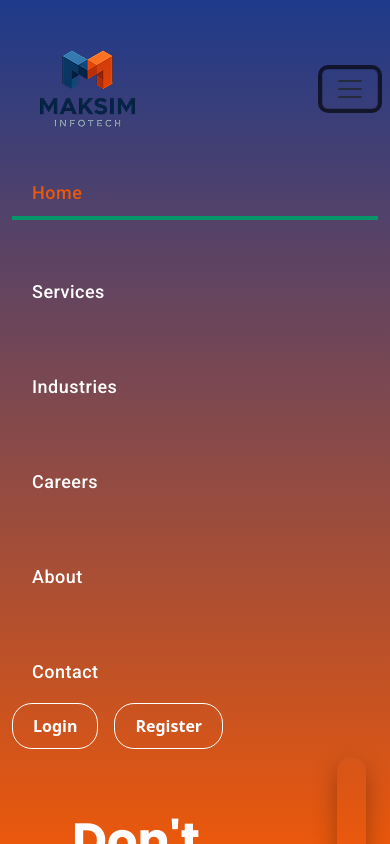
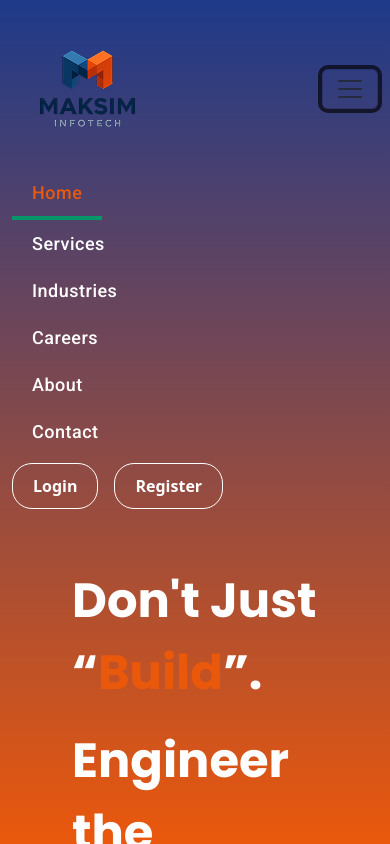
Before and after one commit to shivaramagiri/maksim, a React (Create React App) app: page / in a window 390 px wide. Both pictures are taken after a click on the button "Toggle navigation". Shown: the top 844 px of the page. Built offline with nearby package versions, Linux system fonts and the light colour scheme; grey boxes are pictures that could not be loaded.

Commit message:
responsive changes added

```diff
--- a/src/App.js
+++ b/src/App.js
@@ -9,7 +9,7 @@ function App() {
     <div className="App gap-5 mb-5">
       <Header />
       <div className="px-4">
-        <div className="d-flex justify-content-between">
+        <div className="d-flex flex-column flex-lg-row justify-content-between align-items-center">
           <div className="flex-grow m-5">
             <div className="content">
               <p className="p-heading">
--- a/src/App.scss
+++ b/src/App.scss
@@ -53,3 +53,11 @@ body {
   width: 70%; /* Adjust size as needed */
   height: 70%;
 }
+
+@media (max-width: 991px) {
+  .video-frame {
+    max-width: 100%;
+    width: 100%;
+    height: auto;
+  }
+}
--- a/src/layout/header/Header.jsx
+++ b/src/layout/header/Header.jsx
@@ -29,7 +29,7 @@ export default function Header() {
           </button>
 
           <div className="collapse navbar-collapse" id="navbarSupportedContent">
-            <ul className="navbar-nav me-auto mb-2 mb-lg-0 gap-5">
+            <ul className="navbar-nav me-auto mb-2 mb-lg-0 gap-md-5">
               {navItems.map((item) => (
                 <li key={item} className="nav-item">
                   <a
@@ -42,9 +42,7 @@ export default function Header() {
                 </li>
               ))}
             </ul>
-          </div>
-
-          <div className="d-flex gap-3">
+             <div className="d-flex gap-3">
             <button className="btn btn-outline-primary" type="button">
               Login
             </button>
@@ -52,6 +50,9 @@ export default function Header() {
               Register
             </button>
           </div>
+          </div>
+
+
         </div>
       </nav>
     </header>
--- a/src/layout/header/Header.scss
+++ b/src/layout/header/Header.scss
@@ -24,5 +24,6 @@
   }
   .navbar-nav .nav-link.active {
     color: #EA580C;
-    border-bottom:4px solid rgba(5, 150, 105, 1)
+    border-bottom:4px solid rgba(5, 150, 105, 1);
+    display: inline-block;
   }
```
